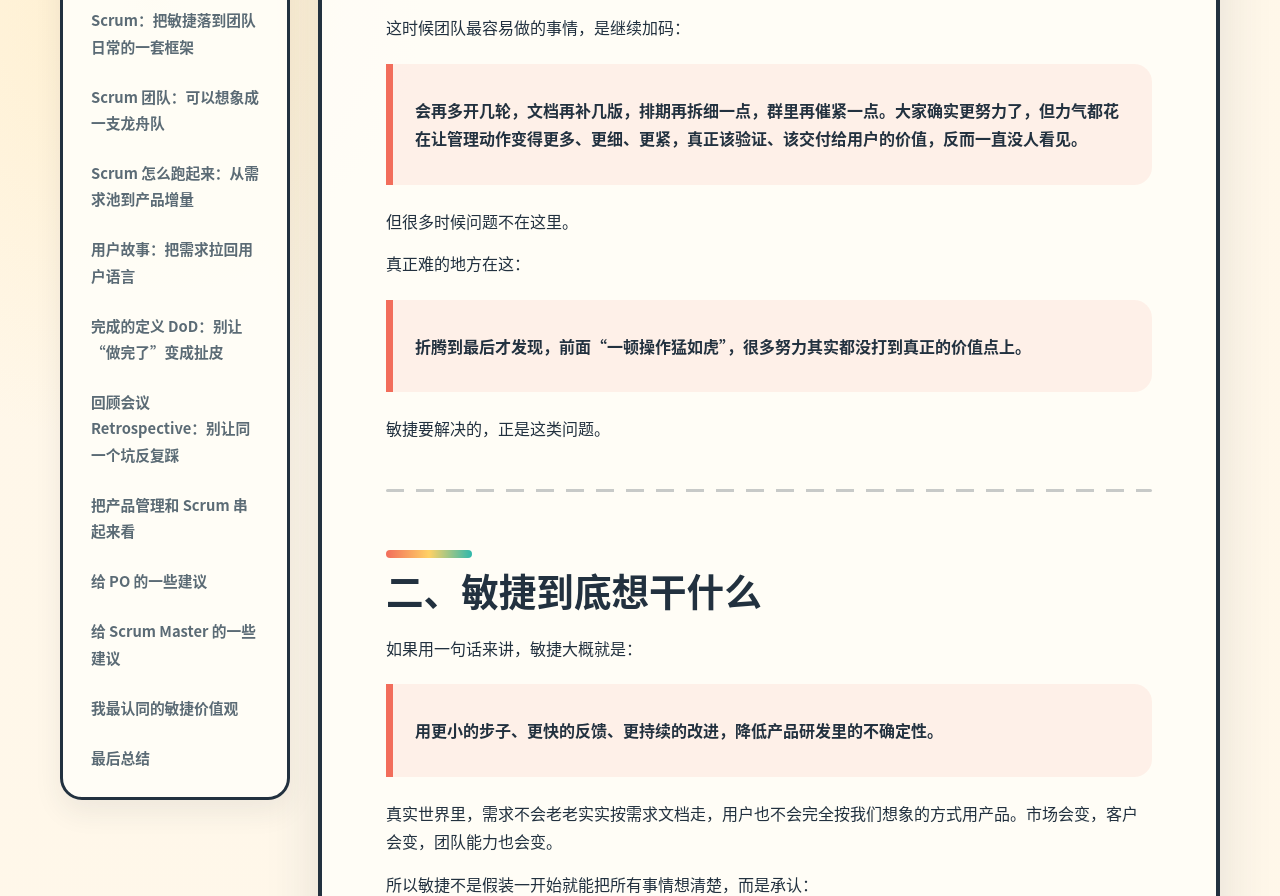
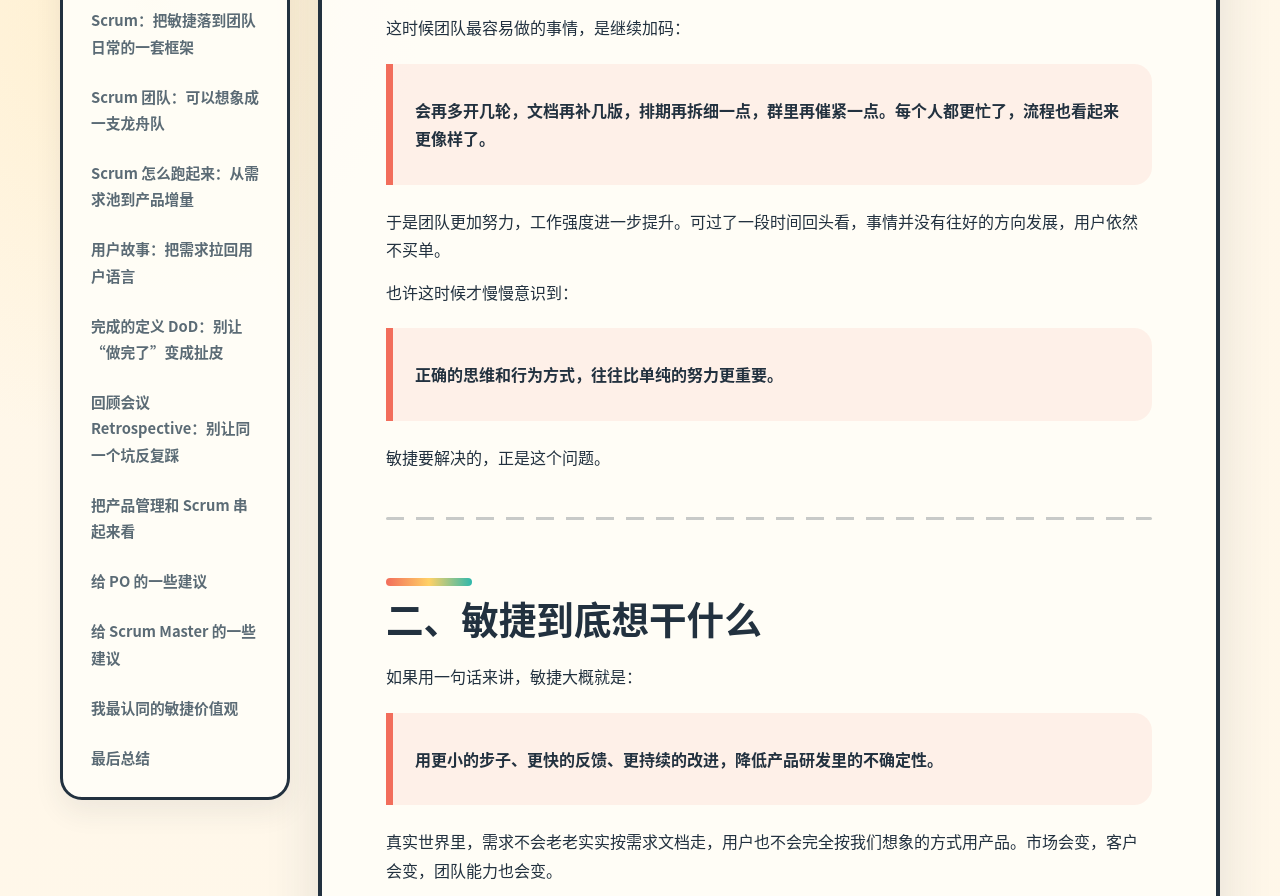
Before and after one commit to reason515/agile-product-development, a plain HTML site: page index.html in a window 1280 px wide. Shown: the part 983-1879 px from the top of the page. Drawn offline with Linux system fonts and the light colour scheme.

Commit message:
docs: refine effort and value framing

```diff
--- a/index.html
+++ b/index.html
@@ -386,14 +386,14 @@
 </ul>
 <p>这时候团队最容易做的事情，是继续加码：</p>
 <blockquote>
-<p>会再多开几轮，文档再补几版，排期再拆细一点，群里再催紧一点。大家确实更努力了，但力气都花在让管理动作变得更多、更细、更紧，真正该验证、该交付给用户的价值，反而一直没人看见。</p>
+<p>会再多开几轮，文档再补几版，排期再拆细一点，群里再催紧一点。每个人都更忙了，流程也看起来更像样了。</p>
 </blockquote>
-<p>但很多时候问题不在这里。</p>
-<p>真正难的地方在这：</p>
+<p>于是团队更加努力，工作强度进一步提升。可过了一段时间回头看，事情并没有往好的方向发展，用户依然不买单。</p>
+<p>也许这时候才慢慢意识到：</p>
 <blockquote>
-<p><strong>折腾到最后才发现，前面“一顿操作猛如虎”，很多努力其实都没打到真正的价值点上。</strong></p>
+<p><strong>正确的思维和行为方式，往往比单纯的努力更重要。</strong></p>
 </blockquote>
-<p>敏捷要解决的，正是这类问题。</p>
+<p>敏捷要解决的，正是这个问题。</p>
 <hr>
 <h2 id="二敏捷到底想干什么"><a class="anchor" href="#二敏捷到底想干什么" aria-label="跳转到本节">#</a>二、敏捷到底想干什么</h2>
 <p>如果用一句话来讲，敏捷大概就是：</p>
```
Also changed, not shown: 敏捷产品研发理念和方法.html (+5 -5 lines), 1 other file.
